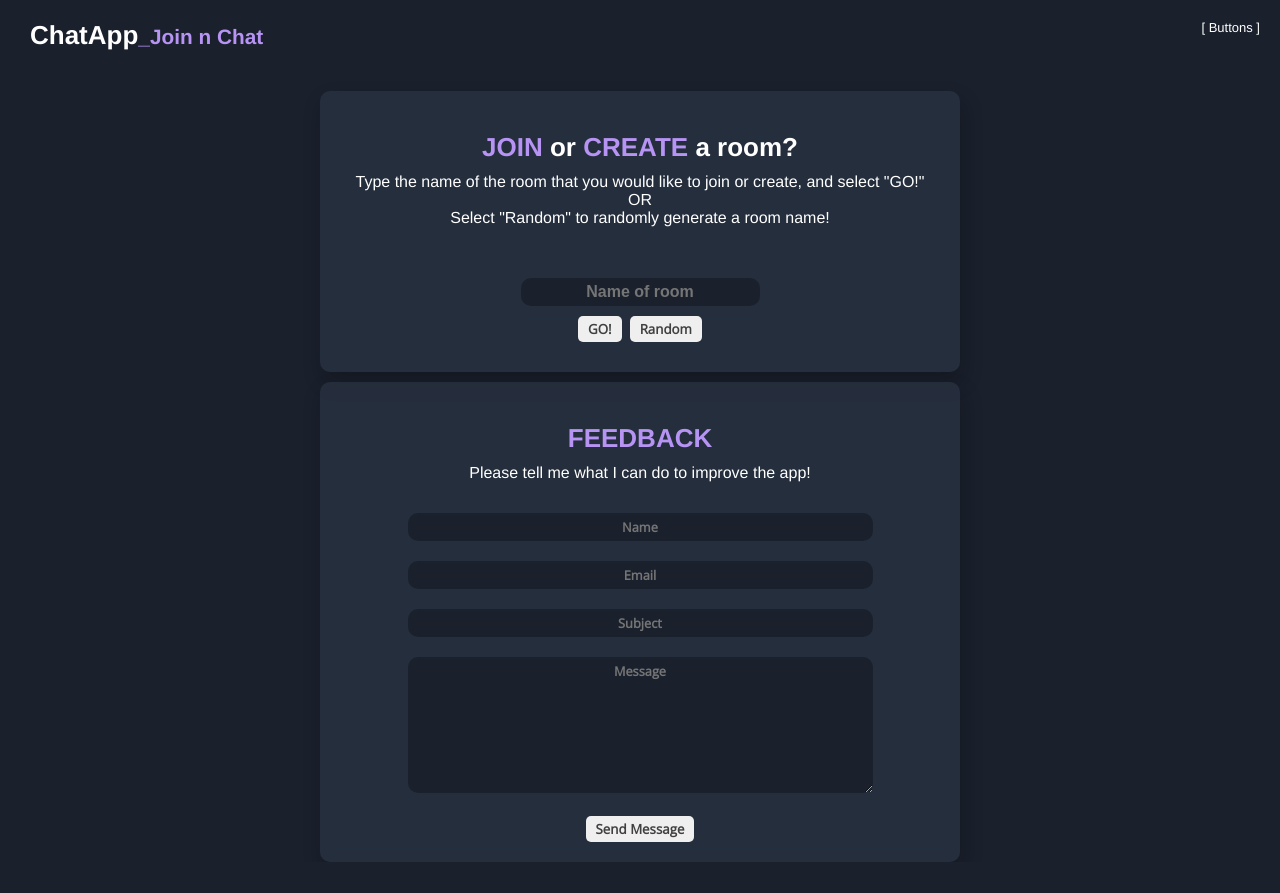
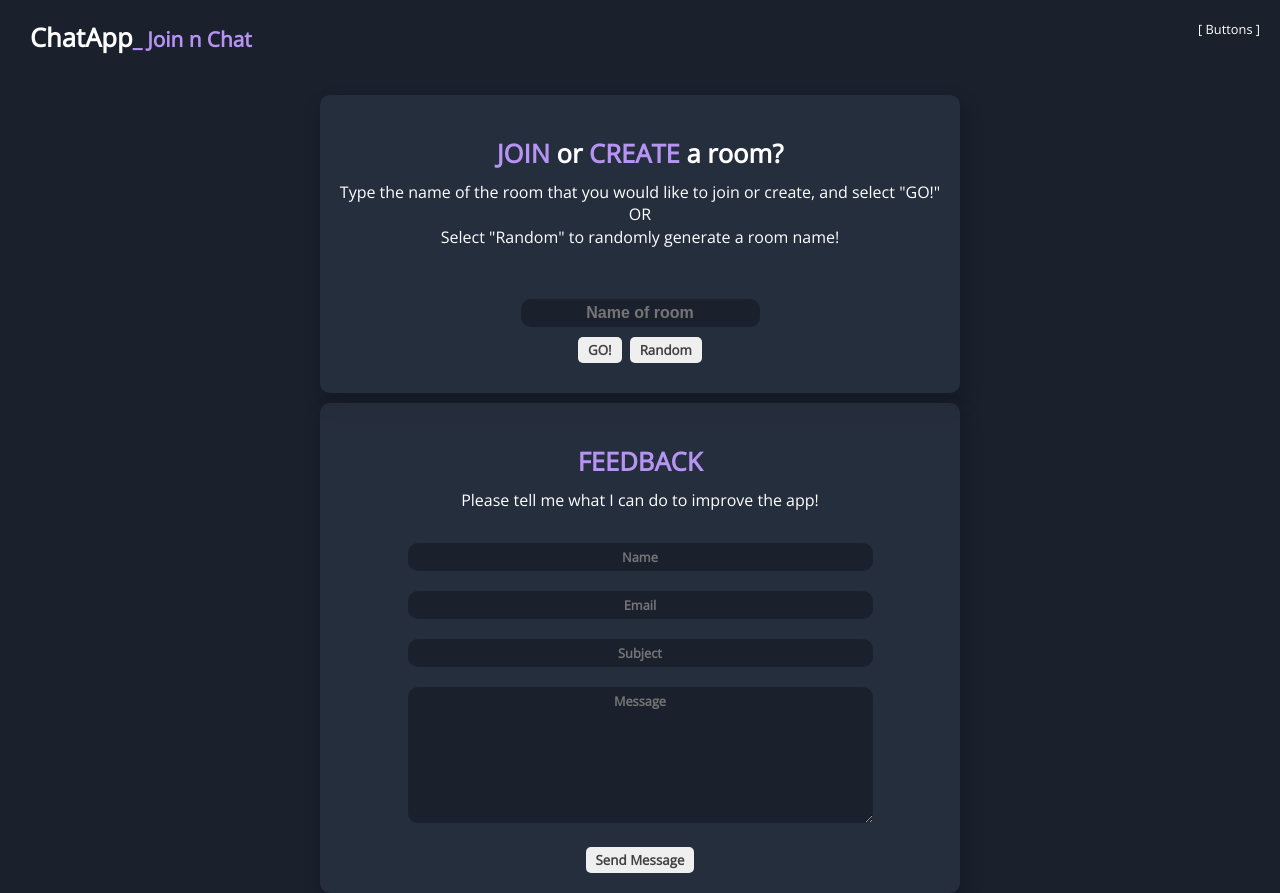
Before and after one commit to tristonarmstrong/chat.io, a React (Create React App) app: page / in a window 1280 px wide. Before the commit the page ends 862 px from the top, so only its background shows below. Built offline with nearby package versions, Linux system fonts and the light colour scheme.

Commit message:
Update font styling

```diff
--- a/src/App.js
+++ b/src/App.js
@@ -39,7 +39,7 @@ class App extends React.PureComponent {
       <div className="App">
         <div id="nav">
           <h1 onClick={this.startOver} id='title'>ChatApp
-            <span>_Join n Chat</span>
+            <span>_ Join n Chat</span>
           </h1>
           <div>[ Buttons ]</div>
         </div>
--- a/src/index.css
+++ b/src/index.css
@@ -22,4 +22,9 @@ code {
 }
 
 * { margin: 0; padding: 0; box-sizing: border-box; }
-      body { font: 13px Helvetica, Arial; }
+
+body { font-size: .8rem }
+
+p{
+  line-height: 1.4;
+}
```
